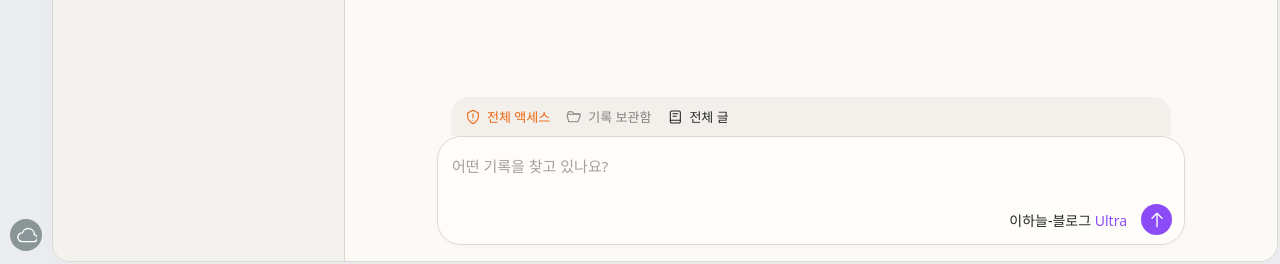
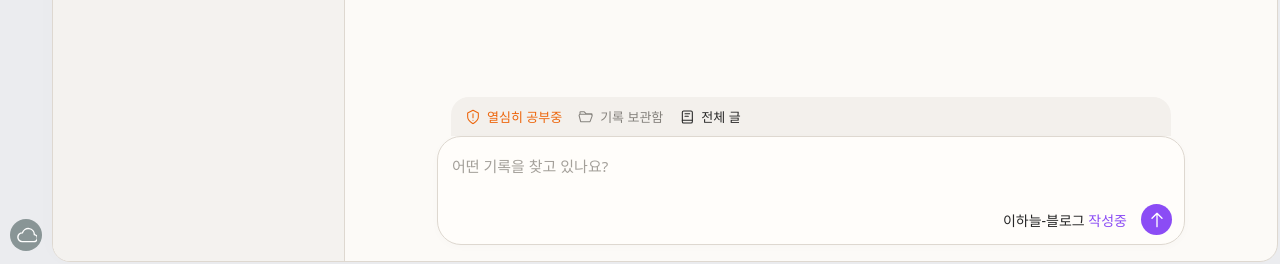
Before and after one commit to ssk0yy01/ssk0yy01.github.io, a Jekyll site: the page built from index.html, in a window 1280 px wide. Shown: the part 636-900 px from the top of the page. Built offline with Jekyll 4.4.1, drawn with Linux system fonts in a browser that asks for light colours.

Commit message:
Update home composer labels

```diff
--- a/index.html
+++ b/index.html
@@ -7,11 +7,11 @@ layout: default
     <h1>ssk0yy01<span class="accent-period">_</span></h1>
   </div>
   <div class="home-composer">
-    <div class="composer-context"><span class="access-label">{% include icon.html name='shield' %}전체 액세스</span><span class="context-item">{% include icon.html name='folder' %}기록 보관함</span><span class="context-item context-posts">{% include icon.html name='book' %}전체 글</span></div>
+    <div class="composer-context"><span class="access-label">{% include icon.html name='shield' %}열심히 공부중</span><span class="context-item">{% include icon.html name='folder' %}기록 보관함</span><span class="context-item context-posts">{% include icon.html name='book' %}전체 글</span></div>
     <form class="composer" action="{{ '/posts/' | relative_url }}" method="get" role="search">
       <label class="sr-only" for="home-search">블로그 글 검색</label>
       <input id="home-search" name="q" type="search" placeholder="어떤 기록을 찾고 있나요?" autocomplete="off">
-      <div class="composer-bottom"><span class="model-label">이하늘-블로그 <span class="model-tier">Ultra</span></span><button class="send-button" type="submit" aria-label="검색">{% include icon.html name='arrow-up' %}</button></div>
+      <div class="composer-bottom"><span class="model-label">이하늘-블로그 <span class="model-tier">작성중</span></span><button class="send-button" type="submit" aria-label="검색">{% include icon.html name='arrow-up' %}</button></div>
     </form>
   </div>
 </section>
```
